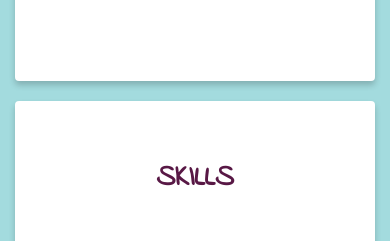
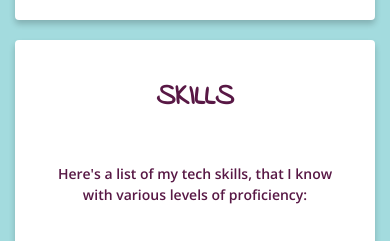
Before and after one commit to stefi23/stefi23.github.io, a plain HTML site: page index.html in a window 390 px wide. Shown: the part 3625-3866 px from the top of the page. Drawn offline with nearby package versions, Linux system fonts and the light colour scheme; a web font is replaced by a local one.

Commit message:
Reduced padding for smaller devices

```diff
--- a/styles.css
+++ b/styles.css
@@ -33,6 +33,12 @@ body {
   box-shadow: 0 4px 6px 0 hsla(0, 0%, 0%, 0.2);
 }
 
+@media only screen and (max-width: 576px) {
+  .content-box {
+    padding: 40px 40px;
+  }
+}
+
 .content-box-main {
   margin: 10px 0px;
   padding: 40px 40px;
@@ -44,6 +50,12 @@ body {
   justify-content: center;
   display: flex;
 }
+
+/* @media only screen and (max-width: 576px) {
+  .content-box-main {
+    padding: 40px 40px;
+  }
+} */
 
 img {
   max-width: 100%;
```
Also changed, not shown: Images Big Size/wakeup.png (added), 8 other files.
